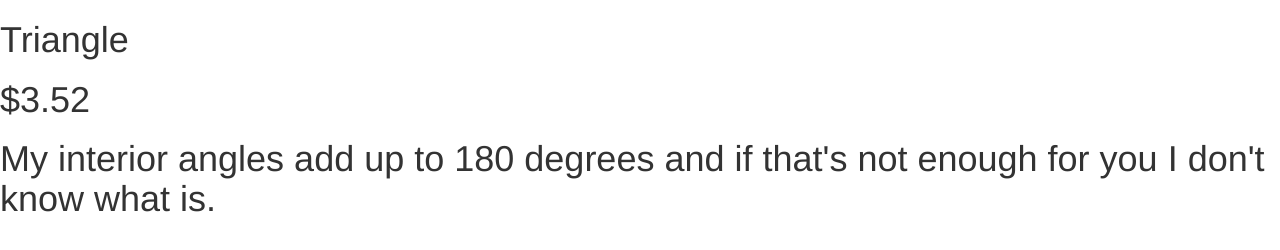
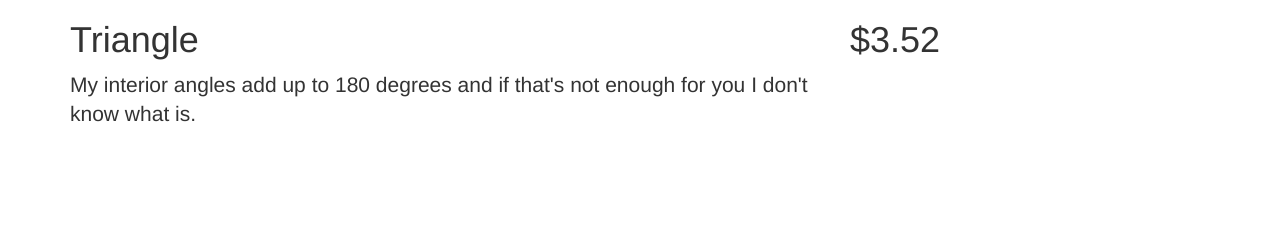
Before and after one commit to johnafish/angular-learning, a plain HTML site: page index.html in a window 1280 px wide. Drawn offline with Linux system fonts and the light colour scheme.

Commit message:
Made the page a bootstrap one, might be getting ahead of the tutorial but I did it myself

```diff
--- a/index.html
+++ b/index.html
@@ -1,15 +1,29 @@
 <!DOCTYPE HTML>
-<html ng-app="store">
+<html ng-app="store" lang="en">
 <head>
+<meta name="viewport" content="width=device-width, initial-scale=1">
 <link rel="stylesheet" type="text/css" href="bootstrap.min.css" />
 </head>
 <body>
 <script type="text/javascript" src="angular.min.js"></script>
 <script type="text/javascript" src="app.js"></script>
-<div ng-controller = "StoreController as store">
-<h1>{{store.product.name}}</h1>
-<h1>${{store.product.price}}</h1>
-<h1>{{store.product.description}}</h1>
+<div class="container" ng-controller = "StoreController as store">
+	<div class="row">
+		<div class="col-md-8">
+			<h1>{{store.product.name}}</h1>
+		</div>
+		<div class="col-md-4">
+			<h1>${{store.product.price}}</h1>
+		</div>
+	</div>
+	<div class="row">
+		<div class="col-md-8">
+			<p class="lead">{{store.product.description}}</p>
+		</div>
+		<div class="col-md-4">
+			<button class="btn btn-primary" ng-show="store.product.canPurchase">Purchase</button>
+		</div>
+	</div>
 </div>
 </body>
 </html>
```
